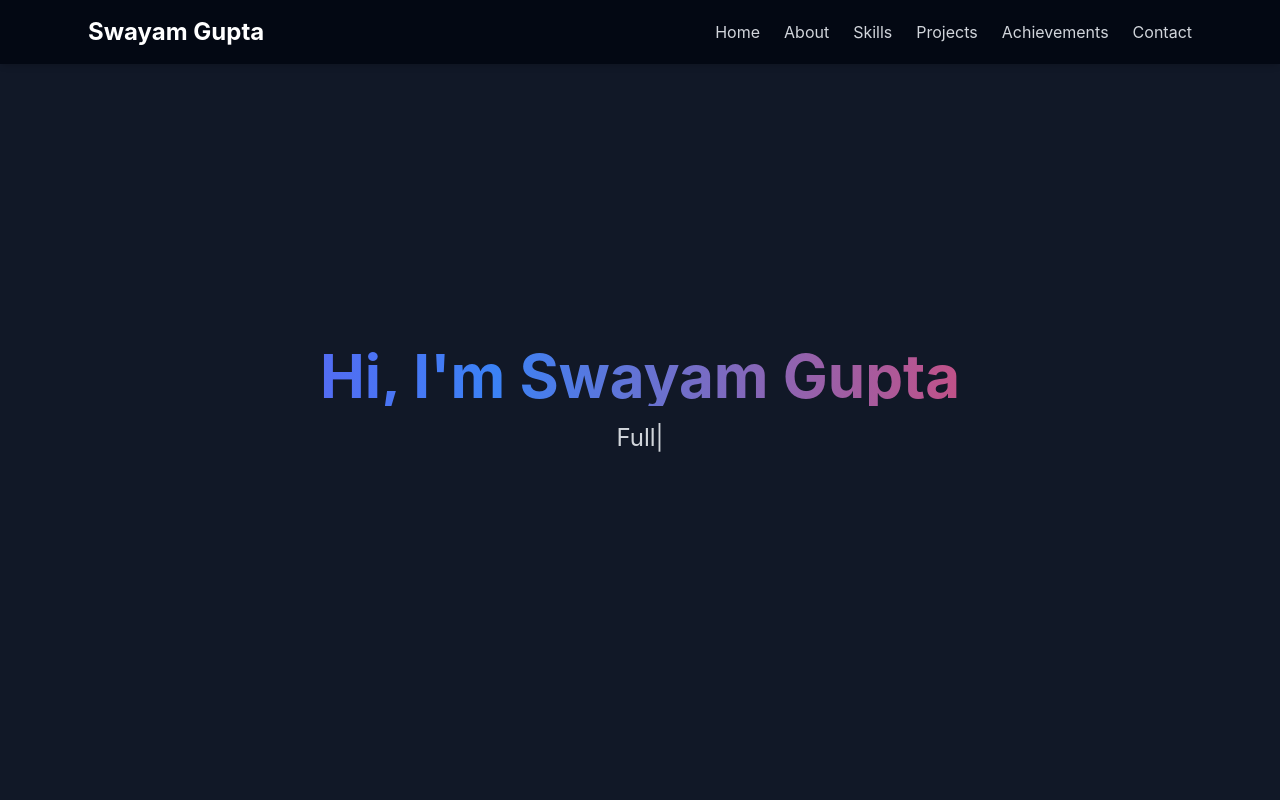
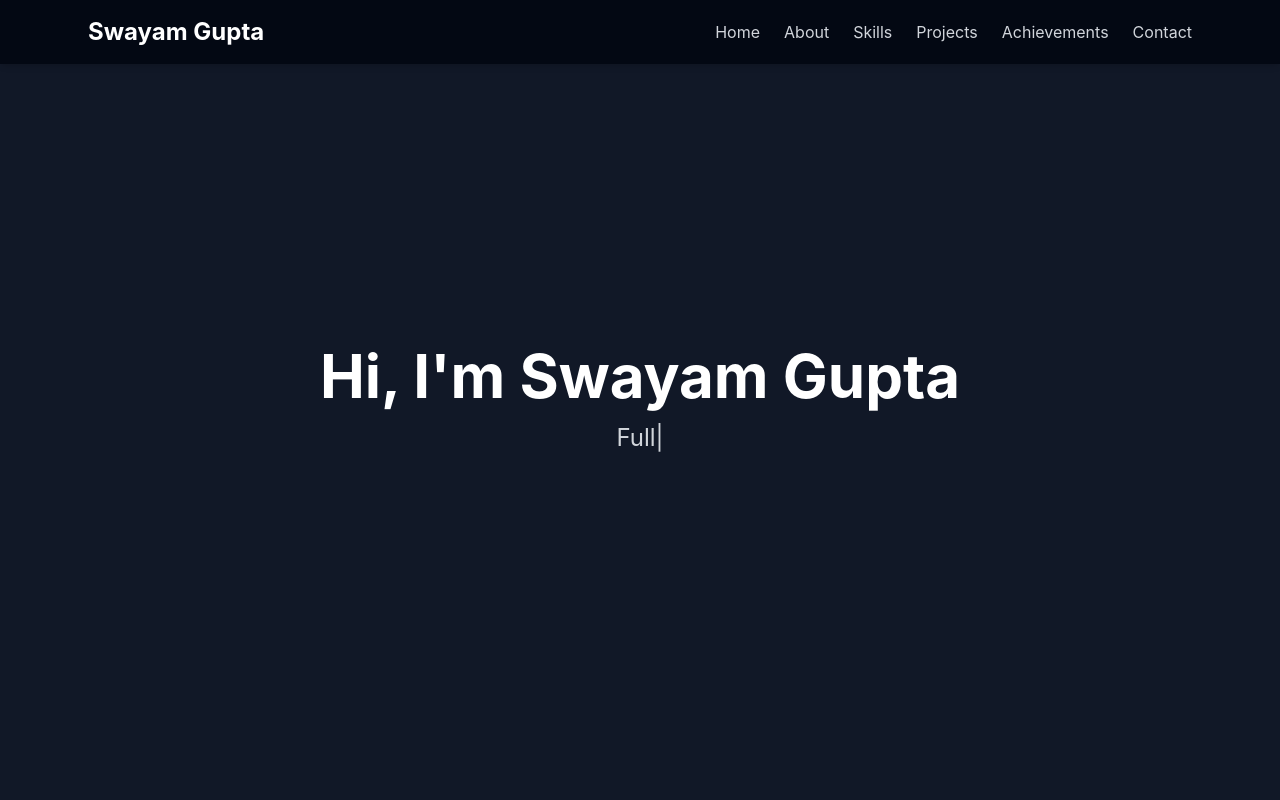
Before and after one commit to GSWAYAM9/portfolio2, a Next.js app: page / in a window 1280 px wide. Shown: the top 800 px of the page. Built offline with nearby package versions, Linux system fonts and the light colour scheme.

Commit message:
Update globals.css

```diff
--- a/styles/globals.css
+++ b/styles/globals.css
@@ -2,25 +2,9 @@
 @tailwind components;
 @tailwind utilities;
 
-/* Smooth scrolling for anchor links */
-html { scroll-behavior: smooth; }
-
-/* Custom scrollbar */
-::-webkit-scrollbar { width: 8px; }
-::-webkit-scrollbar-track { background: #1f2937; }
-::-webkit-scrollbar-thumb { background: #3b82f6; border-radius: 4px; }
-::-webkit-scrollbar-thumb:hover { background: #60a5fa; }
-
-/* Gradient text animation */
-@keyframes gradient-text {
-  0% { background-position: 0% 50%; }
-  50% { background-position: 100% 50%; }
-  100% { background-position: 0% 50%; }
+/* Optional custom styles */
+body {
+  background-color: #0f111a;
+  color: #f8f8f8;
+  font-family: 'Inter', sans-serif;
 }
-.gradient-text {
-  background: linear-gradient(90deg, #9333ea, #3b82f6, #f43f5e);
-  background-size: 200% 200%;
-  -webkit-background-clip: text;
-  -webkit-text-fill-color: transparent;
-  animation: gradient-text 5s ease infinite;
-}
```
